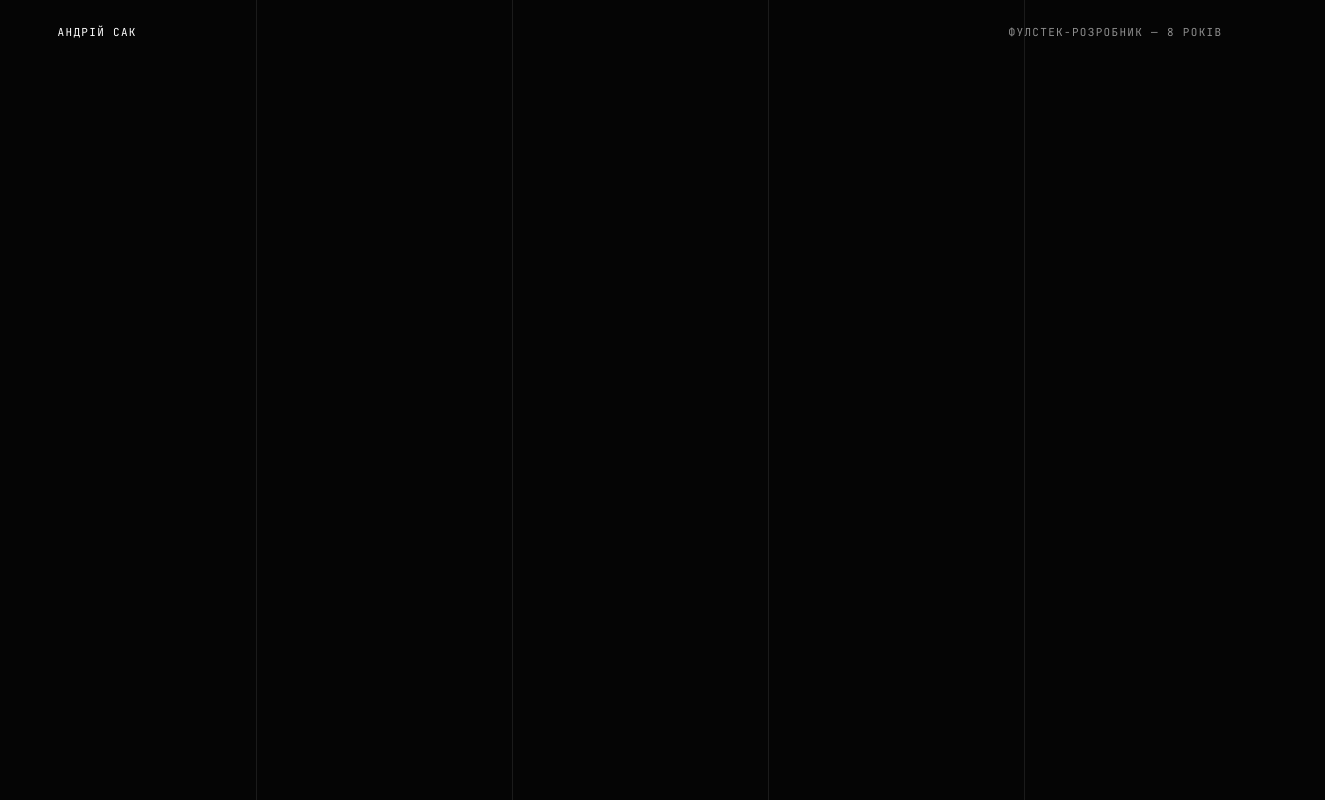
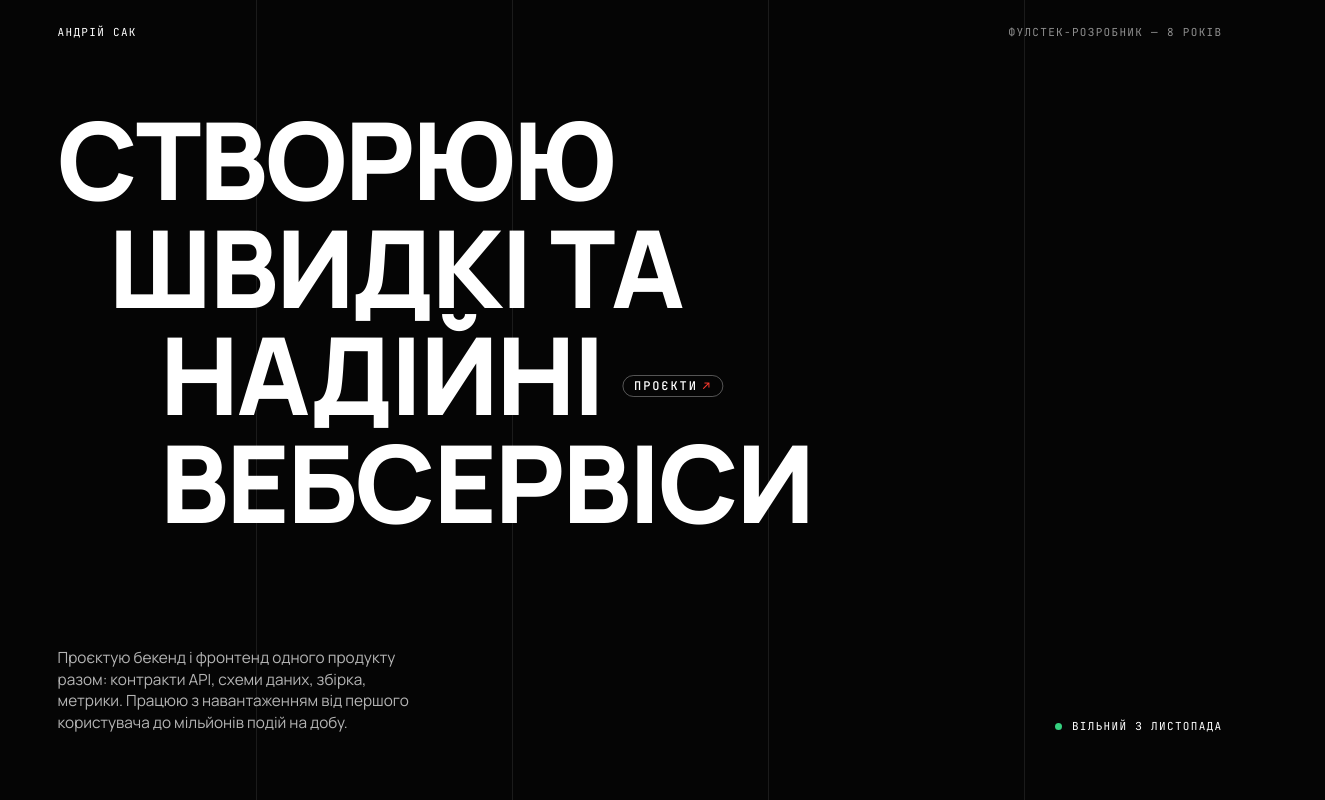
Before and after one commit to andreyysak/landing.portfolio, a plain HTML site: page index.html in a window 1280 px wide. Shown: the whole page, 1325 px wide, since content can reach past the window. Drawn offline with Linux system fonts and the light colour scheme.

Commit message:
feat: hero component

```diff
--- a/index.html
+++ b/index.html
@@ -24,6 +24,32 @@
         <span class="label label--bright">андрій сак</span>
         <span class="label">фулстек-розробник — 8 років</span>
       </header>
+
+      <section class="hero">
+        <h1 class="hero__title hero-title">
+          <span class="hero__line">створюю</span>
+          <span class="hero__line">швидкі та</span>
+          <span class="hero__line">
+            надійні
+            <a href="#projects" class="pill"
+              >проєкти <span class="pill__arrow">↗</span></a
+            >
+            вебсервіси
+          </span>
+        </h1>
+
+        <div class="hero__bottom">
+          <p class="hero__description lead lead--muted">
+            Проєктую бекенд і фронтенд одного продукту разом: контракти API,
+            схеми даних, збірка, метрики. Працюю з навантаженням від першого
+            користувача до мільйонів подій на добу.
+          </p>
+          <div class="hero__badge">
+            <div class="hero__indicator"></div>
+            <span class="label label--bright">вільний з листопада</span>
+          </div>
+        </div>
+      </section>
     </main>
   </body>
 </html>
--- a/styles/core/_typography.scss
+++ b/styles/core/_typography.scss
@@ -35,6 +35,10 @@
   font-size: $fz-md;
   line-height: 1.4;
   color: $color-text;
+
+  &--muted {
+    color: $color-text-body;
+  }
 }
 
 .text {
--- a/styles/index.scss
+++ b/styles/index.scss
@@ -8,3 +8,4 @@
 @use "core/animation";
 
 @use "section/header.scss";
+@use "section/hero.scss";
--- /dev/null
+++ b/styles/section/hero.scss
@@ -0,0 +1,50 @@
+@use "../core/vars" as *;
+
+.hero {
+  padding-block: 40px;
+  display: flex;
+  flex-direction: column;
+  gap: 56px;
+
+  &__title {
+    display: flex;
+    flex-direction: column;
+  }
+
+  &__line {
+    &:nth-child(2) {
+      transform: translateX(4vw);
+    }
+
+    &:last-child {
+      transform: translateX(8vw);
+    }
+  }
+
+  &__bottom {
+    display: flex;
+    align-items: flex-end;
+    justify-content: space-between;
+    flex-wrap: wrap;
+    gap: 24px;
+    padding-top: 56px;
+  }
+
+  &__description {
+    max-width: 375px;
+  }
+
+  &__badge {
+    display: flex;
+    align-items: center;
+    gap: 10px;
+  }
+
+  &__indicator {
+    width: 7px;
+    height: 7px;
+    border-radius: 50%;
+    flex-shrink: 0;
+    background-color: $color-status;
+  }
+}
```
Also changed, not shown: styles/index.css.
